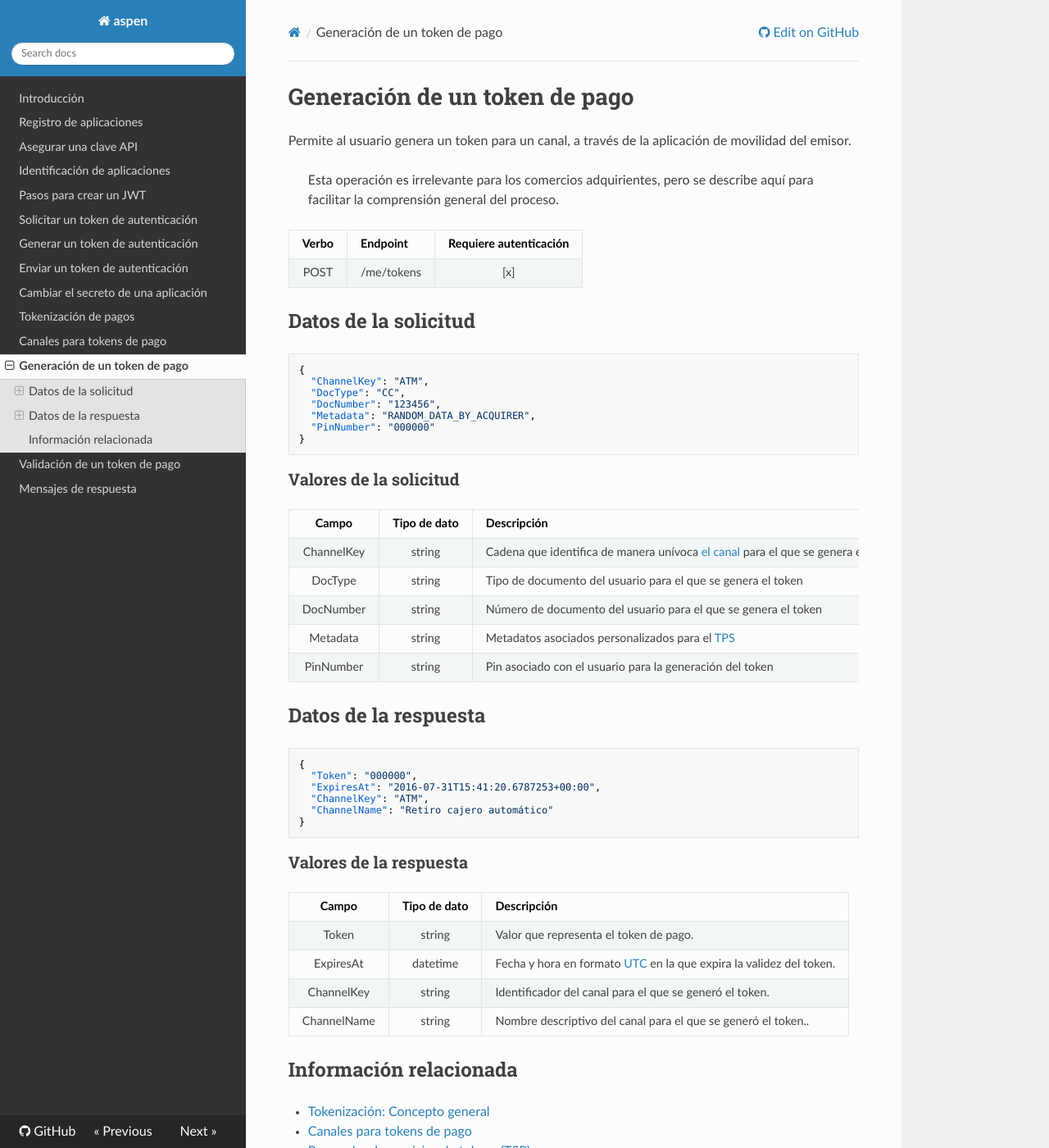
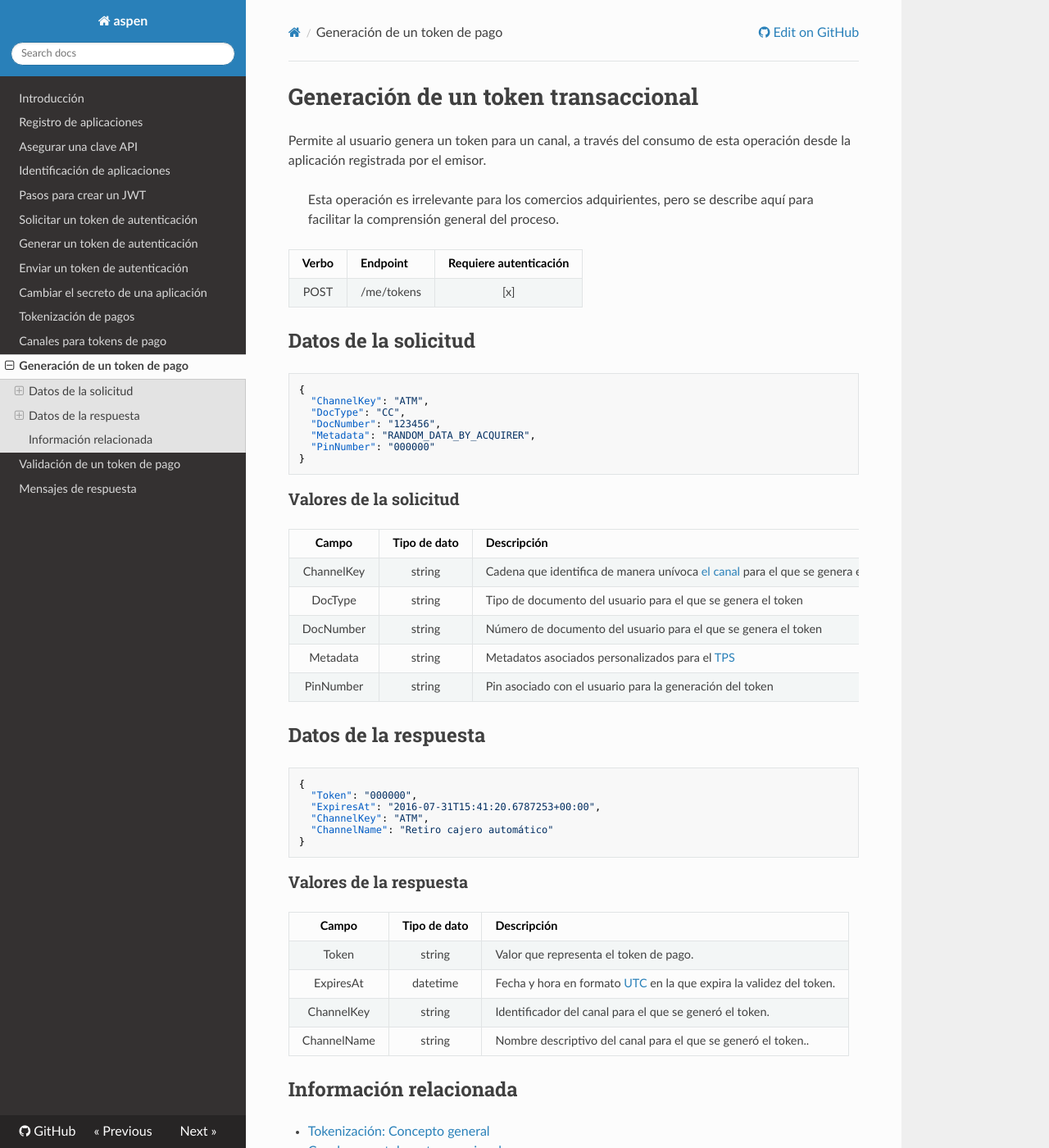
Before and after one commit to menchi2000/Aspen, an MkDocs documentation site: the page built from docs/Generate-PaymentToken.md, in a window 1280 px wide and 1400 px high. Shown: the whole window at 82% size. Built offline with MkDocs 1.6.1, drawn with Linux system fonts in a browser that asks for light colours; nearby versions of some CDN libraries; old or Windows-style settings are respelled for this version of MkDocs; some of the changed text lies outside the part shown.

Commit message:
Update Generate-PaymentToken.md
Generalizar la documentación, para que no diga explicitamente movilidad y sirva para las otras aplicaciones que se conectaran a ASPEN.

```diff
--- a/docs/Generate-PaymentToken.md
+++ b/docs/Generate-PaymentToken.md
@@ -1,6 +1,6 @@
-# Generación de un token de pago
+# Generación de un token transaccional
 
-Permite al usuario genera un token para un canal, a través de la aplicación de movilidad del emisor.
+Permite al usuario genera un token para un canal, a través del consumo de esta operación desde la aplicación registrada por el emisor.
 
 > Esta operación es irrelevante para los comercios adquirientes, pero se describe aquí para facilitar la comprensión general del proceso.
 
@@ -54,8 +54,8 @@ ChannelName | string | Nombre descriptivo del canal para el que se generó el to
 
 - [Tokenización: Concepto general](Tokenization.md)
 
-- [Canales para tokens de pago](Get-Channels.md)
+- [Canales para tokens transaccional](Get-Channels.md)
 
 - [Proveedor de servicios de tokens (TSP)](Tokenization.md#tps)
 
-- [Validación de un token de pago](Redeem-PaymentToken.md)
+- [Validación de un token transaccional](Redeem-PaymentToken.md)
```
Also changed, not shown: other parts of docs/Generate-PaymentToken.md (+1 -1 lines).
